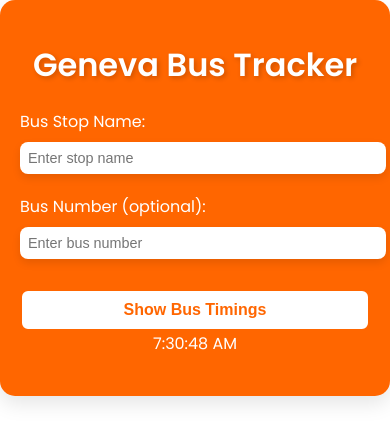
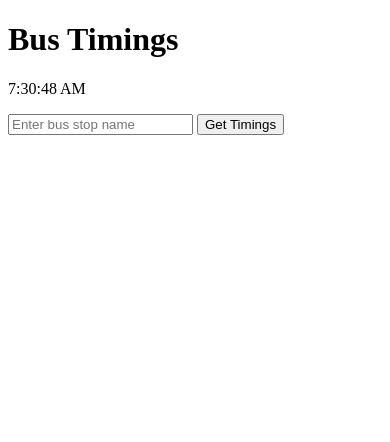
Before and after one commit to rohanod/tpg-app, a website: page index.html in a window 390 px wide. Drawn offline with nearby package versions, Linux system fonts and the light colour scheme.

Commit message:
Refactor bus stop name input handling and button label

```diff
--- a/index.html
+++ b/index.html
@@ -3,32 +3,19 @@
 <head>
     <meta charset="UTF-8">
     <meta name="viewport" content="width=device-width, initial-scale=1.0">
-    <title>Geneva Bus Tracker</title>
-    <link rel="stylesheet" href="style.css">
-    <script src="https://cdnjs.cloudflare.com/ajax/libs/moment.js/2.29.3/moment.min.js"></script>
-    <script src="https://cdnjs.cloudflare.com/ajax/libs/moment-timezone/0.5.34/moment-timezone-with-data.min.js"></script>
+    <title>Bus Timings</title>
+    <link rel="stylesheet" href="styles.css">
 </head>
 <body>
     <div class="container">
-        <h1>Geneva Bus Tracker</h1>
+        <h1>Bus Timings</h1>
+        <p id="current-time"></p>
         <form id="bus-form">
-            <div class="input-group">
-                <label for="stop-name">Bus Stop Name:</label>
-                <input type="text" id="stop-name" name="stop-name" placeholder="Enter stop name" required>
-            </div>
-
-            <div class="input-group">
-                <label for="bus-number">Bus Number (optional):</label>
-                <input type="number" id="bus-number" name="bus-number" placeholder="Enter bus number">
-            </div>
-
-            <button type="button" id="fetch-bus-timings" class="btn">Show Bus Timings</button>
+            <input type="text" id="stop-name" placeholder="Enter bus stop name" required>
+            <button type="submit" id="fetch-bus-timings">Get Timings</button>
         </form>
-
-        <div id="current-time"></div>
-        <div id="bus-info"></div>
+        <div id="bus-info" class="bus-info"></div>
     </div>
-
     <script src="script.js"></script>
 </body>
 </html>
--- a/script.js
+++ b/script.js
@@ -4,7 +4,6 @@ document.addEventListener('DOMContentLoaded', function () {
     const currentTimeDisplay = document.getElementById('current-time');
     const fetchBusTimingsButton = document.getElementById('fetch-bus-timings');
     const stopNameInput = document.getElementById('stop-name');
-    const busNumberInput = document.getElementById('bus-number');
     const busForm = document.getElementById('bus-form');
 
     function updateCurrentTime() {
@@ -24,20 +23,15 @@ document.addEventListener('DOMContentLoaded', function () {
         }
     }
 
-    async function fetchStationBoard(stationId, busNumber) {
+    async function fetchStationBoard(stationId) {
         let url = `${apiUrl}/stationboard?id=${stationId}&limit=100&transportations[]=bus`;
         const response = await fetch(url);
         const data = await response.json();
-
-        if (busNumber) {
-            return data.stationboard.filter(bus => bus.number == busNumber);
-        }
         return data.stationboard;
     }
 
     async function fetchAndDisplayBusInfo() {
         const stopName = stopNameInput.value.trim();
-        const busNumber = busNumberInput.value.trim();
 
         if (!stopName) {
             busInfoContainer.innerHTML = "Please enter a bus stop name.";
@@ -46,12 +40,11 @@ document.addEventListener('DOMContentLoaded', function () {
 
         try {
             const stationId = await fetchStationId(stopName);
-            const stationBoard = await fetchStationBoard(stationId, busNumber);
+            const stationBoard = await fetchStationBoard(stationId);
 
             busInfoContainer.innerHTML = '';
             const buses = {};
 
-            // Process stationboard, and group by bus line and destination
             stationBoard.forEach(bus => {
                 const minutesAway = Math.round((new Date(bus.stop.departure) - new Date()) / 60000);
                 if (minutesAway >= 0) {
@@ -68,19 +61,16 @@ document.addEventListener('DOMContentLoaded', function () {
                 }
             });
 
-            // Display the buses in a collapsible format
             Object.keys(buses).forEach(busKey => {
                 const busInfo = buses[busKey];
                 const busLine = busKey.split('-')[0];
                 const destination = busInfo.destination;
                 const timings = busInfo.timings;
 
-                // Create bus line element
                 const busLineElement = document.createElement('div');
                 busLineElement.classList.add('bus-line');
                 busLineElement.innerHTML = `Bus ${busLine} &rarr; ${destination}`;
 
-                // Create timings element (hidden by default)
                 const timingsElement = document.createElement('div');
                 timingsElement.classList.add('timings');
                 timings.forEach(time => {
@@ -94,7 +84,6 @@ document.addEventListener('DOMContentLoaded', function () {
                     timingsElement.classList.toggle('active');
                 });
 
-                // Append to the container
                 const busInfoItem = document.createElement('div');
                 busInfoItem.classList.add('bus-info-item');
                 busInfoItem.appendChild(busLineElement);
@@ -112,13 +101,11 @@ document.addEventListener('DOMContentLoaded', function () {
         }
     }
 
-    // Allow both pressing the button and hitting "Enter" to trigger fetching bus info
     fetchBusTimingsButton.addEventListener('click', fetchAndDisplayBusInfo);
     busForm.addEventListener('submit', function (event) {
         event.preventDefault();
         fetchAndDisplayBusInfo();
     });
 
-    // Update current time display every second
     setInterval(updateCurrentTime, 1000);
 });
--- a/style.css
+++ b/style.css
@@ -1,166 +1,108 @@
-@import url('https://fonts.googleapis.com/css2?family=Poppins:wght@300;400;600&display=swap');
+* {
+    box-sizing: border-box;
+    margin: 0;
+    padding: 0;
+}
 
 body {
-    font-family: 'Poppins', sans-serif;
-    background-color: #FFFFFF;
-    display: flex;
-    align-items: flex-start; /* Align the container at the top for better scrolling */
-    justify-content: center;
-    height: 100vh;
-    margin: 0;
-    overflow-y: scroll; /* Allow scrolling on mobile devices */
+    font-family: Arial, sans-serif;
+    background-color: #f0f0f0;
+    color: #333;
+    text-align: center;
 }
 
 .container {
-    text-align: center;
-    background-color: #FF6600;
-    border-radius: 15px;
-    padding: 40px;
-    box-shadow: 0px 8px 20px rgba(0, 0, 0, 0.1);
     max-width: 800px;
-    width: 100%;
-    margin-bottom: 20px; /* Extra margin to avoid clipping on mobile */
+    margin: 50px auto;
+    padding: 20px;
+    background-color: #fff;
+    box-shadow: 0 0 10px rgba(0, 0, 0, 0.1);
 }
 
 h1 {
-    color: #FFFFFF;
-    font-size: 2.5rem;
+    font-size: 2.5em;
     margin-bottom: 20px;
-    text-shadow: 2px 2px 5px rgba(0, 0, 0, 0.2);
+    color: #FF6600;
 }
 
-.input-group {
+p {
+    font-size: 1.2em;
     margin-bottom: 20px;
-    text-align: left;
 }
 
-label {
-    display: block;
-    font-size: 1rem;
-    color: #FFFFFF;
-    margin-bottom: 8px;
+form {
+    display: flex;
+    justify-content: center;
+    margin-bottom: 30px;
 }
 
-input[type="text"],
-input[type="number"] {
-    width: 100%;
+input[type="text"] {
     padding: 10px;
-    border-radius: 8px;
-    border: none;
-    outline: none;
-    background-color: #FFFFFF;
-    color: #FF6600;
-    box-shadow: 0px 4px 8px rgba(0, 0, 0, 0.1);
-    font-size: 1rem;
-    transition: all 0.3s ease;
+    font-size: 1.2em;
+    width: 60%;
+    margin-right: 10px;
+    border: 2px solid #FF6600;
+    border-radius: 5px;
 }
 
-input[type="text"]:focus,
-input[type="number"]:focus {
-    box-shadow: 0px 4px 16px rgba(0, 0, 0, 0.2);
+button {
+    padding: 10px 20px;
+    font-size: 1.2em;
+    background-color: #FF6600;
+    color: white;
+    border: none;
+    cursor: pointer;
+    border-radius: 5px;
 }
 
-button.btn {
-    background-color: #FFFFFF;
-    color: #FF6600;
-    border: 2px solid #FF6600;
-    padding: 12px 20px;
-    font-size: 1rem;
-    font-weight: bold;
-    border-radius: 8px;
-    cursor: pointer;
-    width: 100%;
-    transition: background-color 0.3s ease, transform 0.3s ease;
-    margin-top: 10px;
+button:hover {
+    background-color: #e65c00;
 }
 
-button.btn:hover {
-    background-color: #FF6600;
-    color: #FFFFFF;
-    transform: translateY(-3px);
-    box-shadow: 0px 8px 16px rgba(0, 0, 0, 0.1);
-}
-
-#bus-info {
-    margin-top: 20px;
+.bus-info {
     display: grid;
-    grid-template-columns: repeat(auto-fit, minmax(200px, 1fr));
-    gap: 20px;
+    grid-template-columns: repeat(auto-fit, minmax(250px, 1fr));
+    gap: 15px;
 }
 
 .bus-info-item {
-    background-color: #FFFFFF;
-    padding: 15px;
-    border-radius: 8px;
-    box-shadow: 0px 4px 10px rgba(0, 0, 0, 0.1);
-    color: #FF6600;
+    background-color: #fff;
+    border: 2px solid #FF6600;
+    border-radius: 5px;
+    padding: 10px;
     text-align: left;
 }
 
 .bus-line {
+    font-size: 1.2em;
     font-weight: bold;
-    color: #FF6600;
     cursor: pointer;
-    display: flex;
-    justify-content: space-between;
-    align-items: center;
     padding: 10px;
-    background-color: #f1f1f1;
-    border-radius: 8px;
-    margin-bottom: 5px;
-    transition: background-color 0.3s ease;
-}
-
-.bus-line:hover {
-    background-color: #f9f9f9;
+    background-color: #FF6600;
+    color: white;
+    border-radius: 5px;
 }
 
 .timings {
     display: none;
-    padding: 10px;
-    border-top: 1px solid #eee;
+    padding-top: 10px;
 }
 
 .timings.active {
-    display: grid;
-    grid-template-columns: repeat(auto-fit, minmax(100px, 1fr));
-    gap: 10px;
+    display: block;
 }
 
 .timing {
-    background-color: #f2f2f2;
-    padding: 8px;
-    border-radius: 4px;
-    text-align: center;
+    font-size: 1em;
+    padding: 5px 0;
 }
 
-#current-time {
-    color: #FFFFFF;
-    font-size: 1rem;
-    margin-bottom: 15px;
-}
-
-/* Make sure the app is mobile-friendly with padding and spacing */
-@media (max-width: 600px) {
-    .container {
-        padding: 20px;
+@media screen and (max-width: 600px) {
+    .bus-info {
+        grid-template-columns: repeat(auto-fit, minmax(200px, 1fr));
     }
 
-    h1 {
-        font-size: 2rem;
-    }
-
-    button.btn {
-        padding: 10px;
-    }
-
-    input[type="text"],
-    input[type="number"] {
-        font-size: 0.9rem;
-        padding: 8px;
-    }
-
-    .bus-info-item {
-        padding: 10px;
+    input[type="text"] {
+        width: 50%;
     }
 }
```
